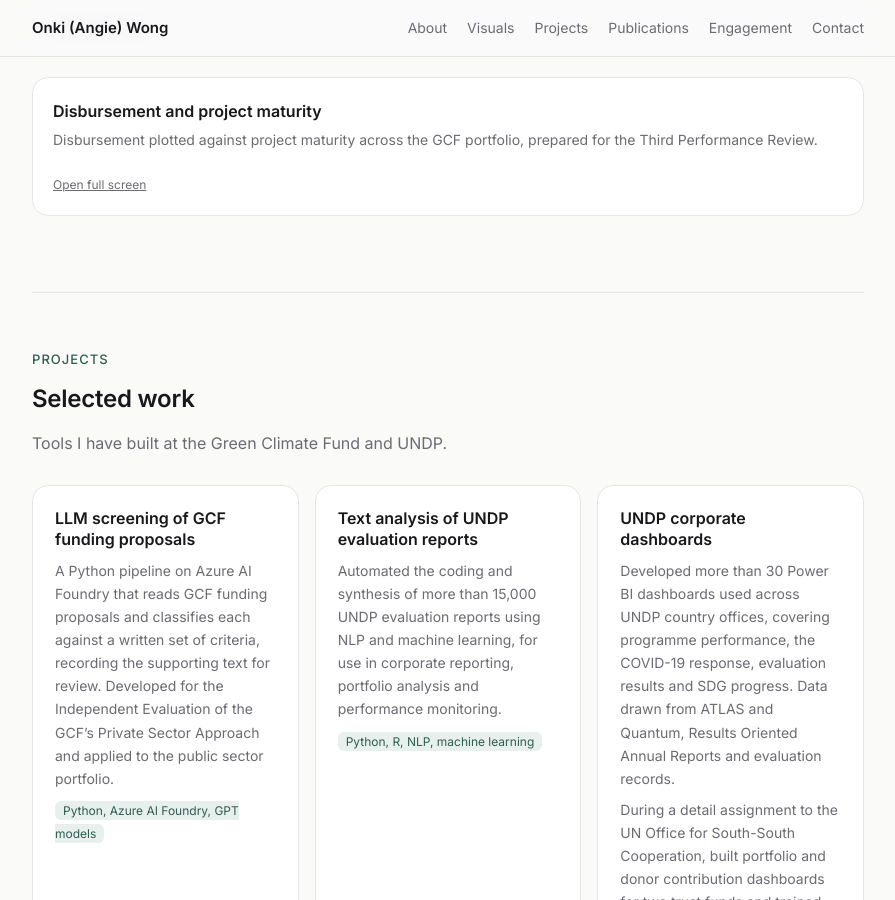
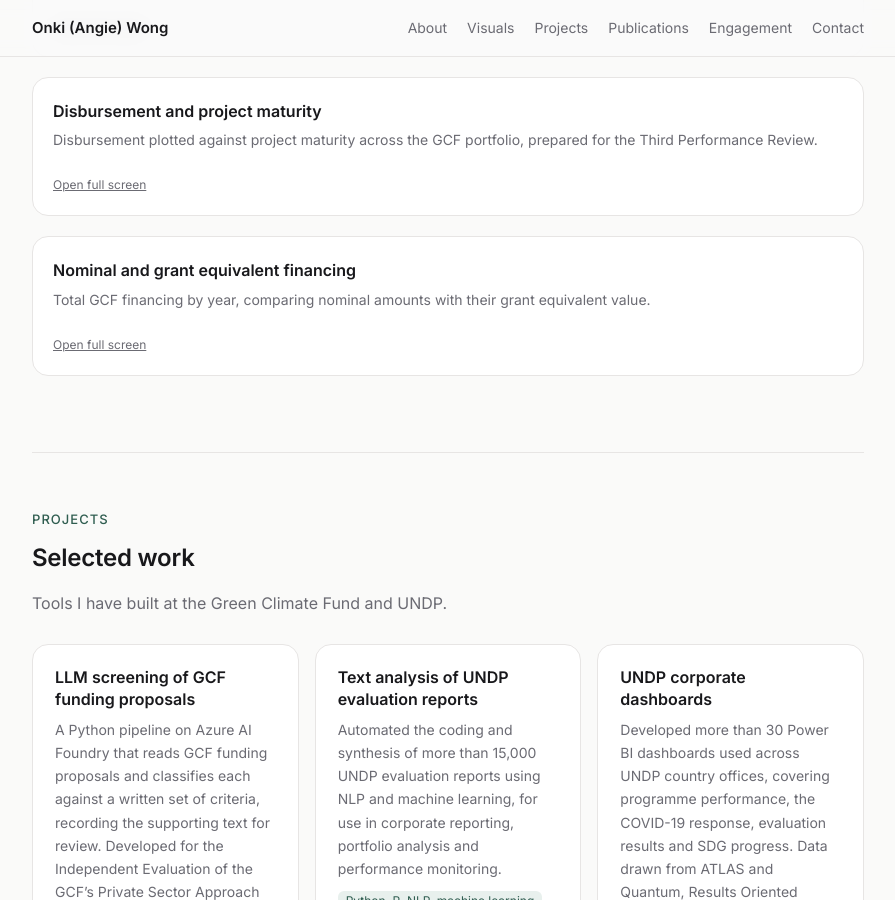
Before and after one commit to owangie/owangie.github.io, a Jekyll site: the page built from _pages/about.md, in a window 1280 px wide and 900 px high, scrolled down 1265 px. Shown: the whole window, without its empty margins (192-1087 px from the left). Built offline with Jekyll 4.4.1, drawn with Linux system fonts in a browser that asks for light colours.

Commit message:
Add nominal vs grant equivalent chart

```diff
--- a/_data/visuals.yml
+++ b/_data/visuals.yml
@@ -7,3 +7,7 @@
   type: scatter
   title: "Disbursement and project maturity"
   caption: "Disbursement plotted against project maturity across the GCF portfolio, prepared for the Third Performance Review."
+- id: "27526316"
+  type: chart
+  title: "Nominal and grant equivalent financing"
+  caption: "Total GCF financing by year, comparing nominal amounts with their grant equivalent value."
```
